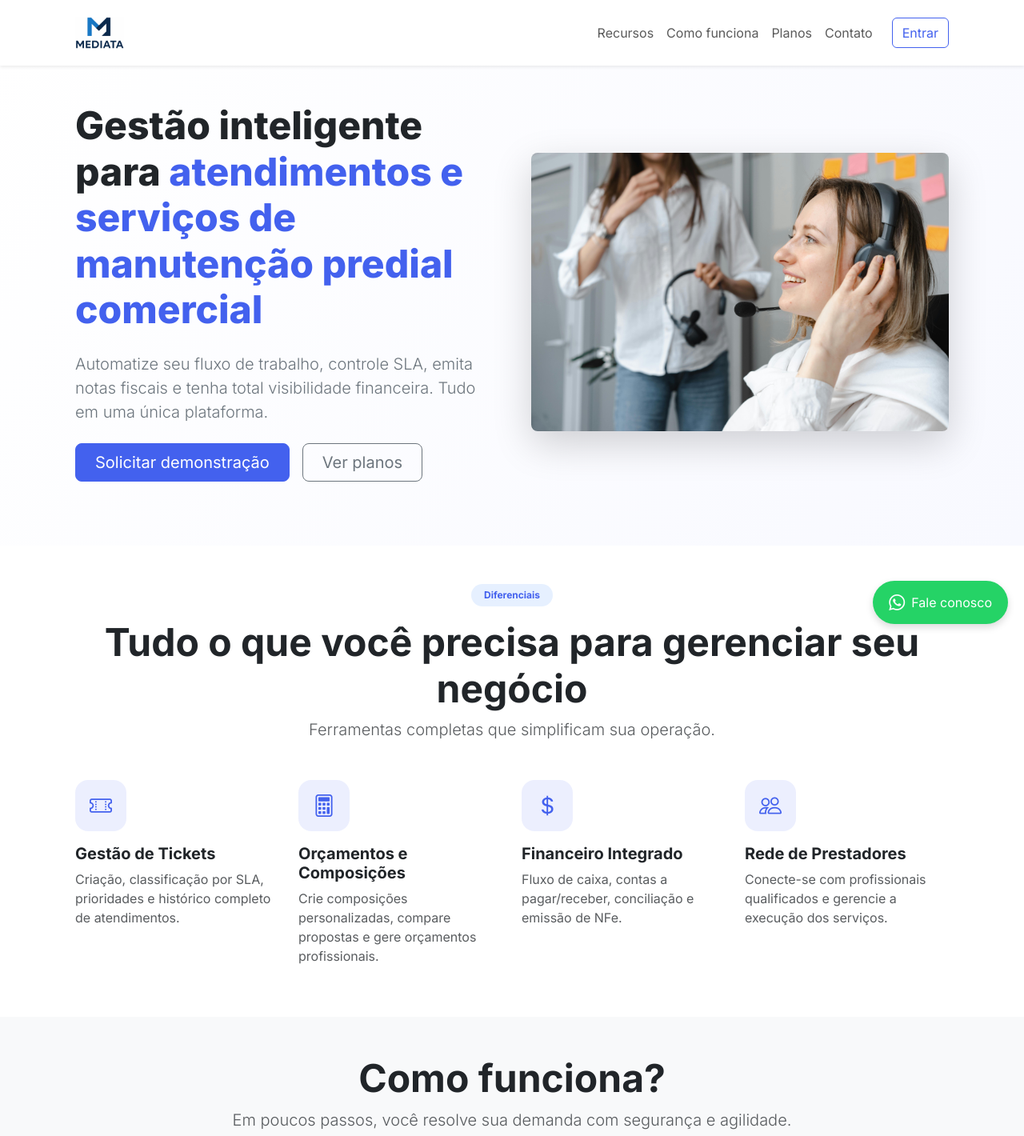
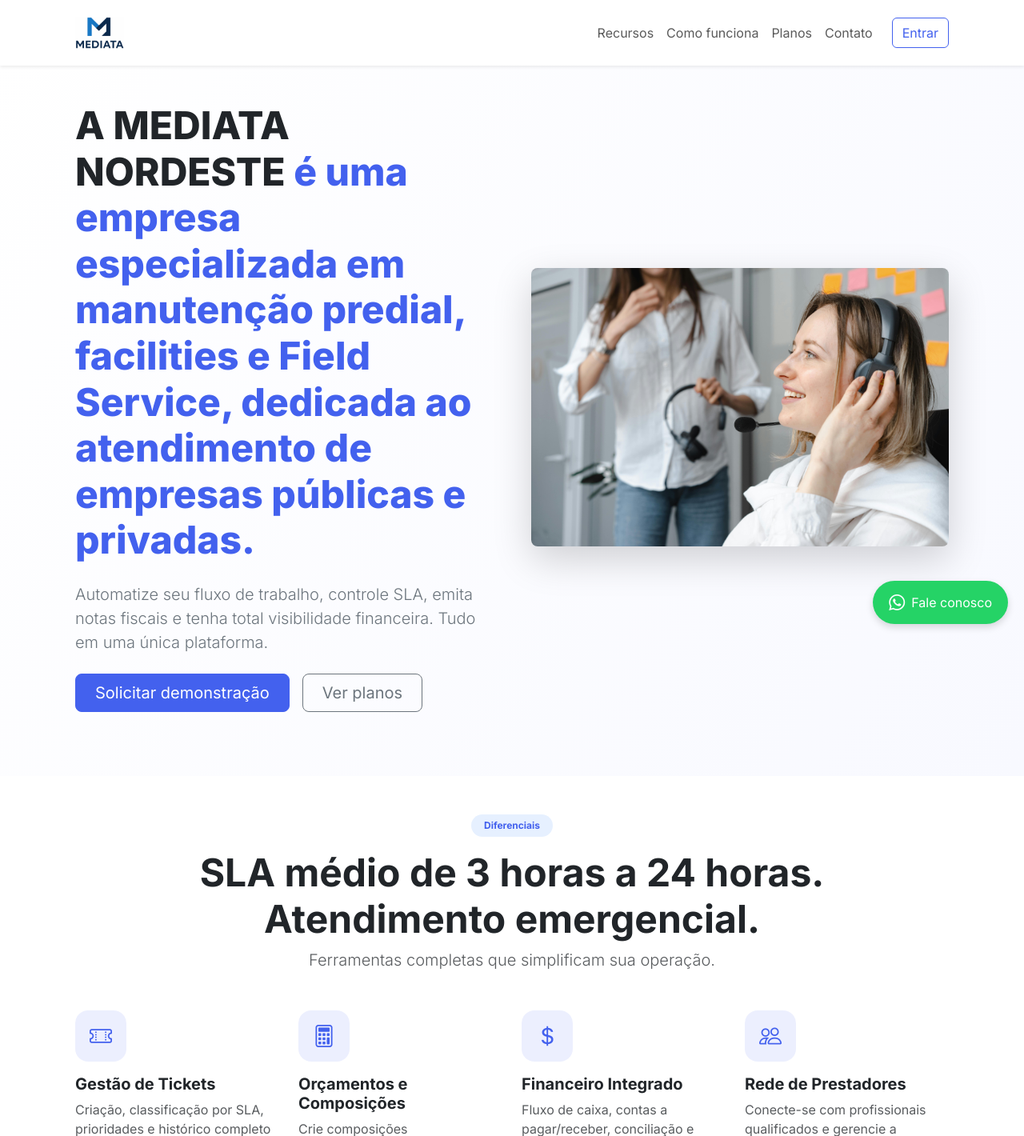
Before and after one commit to Antunesteixeira/projeto-mediata, a Django app: page / in a window 1280 px wide. Shown: the top 1420 px of the page at 80% size. Run offline with Django 5.2, Linux system fonts and the light colour scheme; some libraries are stand-ins or nearby versions.

Commit message:
atualização index preço 2

```diff
--- a/mediataapp/templates/index.html
+++ b/mediataapp/templates/index.html
@@ -222,7 +222,7 @@
         <div class="container px-4">
             <div class="row align-items-center g-5">
                 <div class="col-lg-6">
-                    <h1 class="mb-4">Gestão inteligente para <span class="text-primary">atendimentos e serviços de manutenção predial comercial</span></h1>
+                    <h1 class="mb-4">A MEDIATA NORDESTE <span class="text-primary">é uma empresa especializada em manutenção predial, facilities e Field Service, dedicada ao atendimento de empresas públicas e privadas.</span></h1>
                     <p class="lead mb-4">Automatize seu fluxo de trabalho, controle SLA, emita notas fiscais e tenha total visibilidade financeira. Tudo em uma única plataforma.</p>
                     <div class="d-flex flex-wrap gap-3">
                         <a href="https://docs.google.com/forms/d/1Le4a0KlqJzNEXrvsWUHE0NHloXuh9R4nk5h4IANZ_4Q/edit" class="btn btn-primary btn-lg px-4">Solicitar demonstração</a>
@@ -241,7 +241,7 @@
         <div class="container px-4">
             <div class="text-center mb-5">
                 <span class="badge bg-primary bg-opacity-10 text-primary px-3 py-2 rounded-pill mb-3">Diferenciais</span>
-                <h2 class="display-5 fw-bold">Tudo o que você precisa para gerenciar seu negócio</h2>
+                <h2 class="display-5 fw-bold">SLA médio de 3 horas a 24 horas. Atendimento emergencial.</h2>
                 <p class="lead text-muted">Ferramentas completas que simplificam sua operação.</p>
             </div>
             <div class="row g-4">
```
